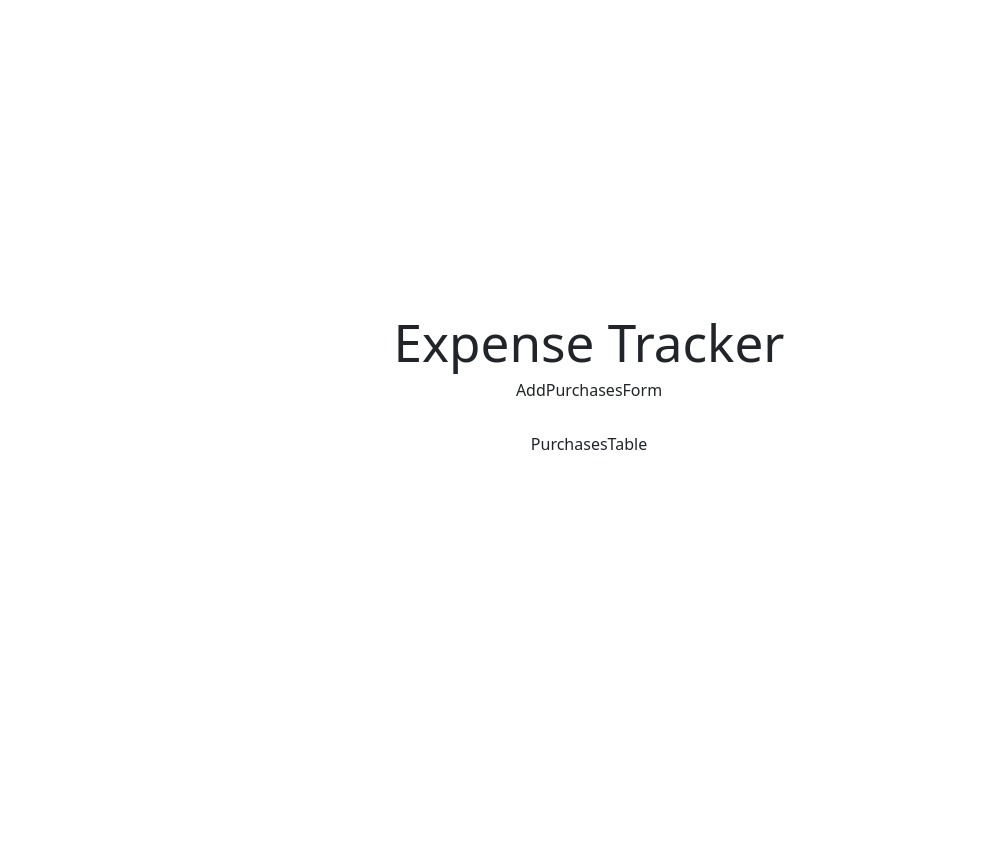
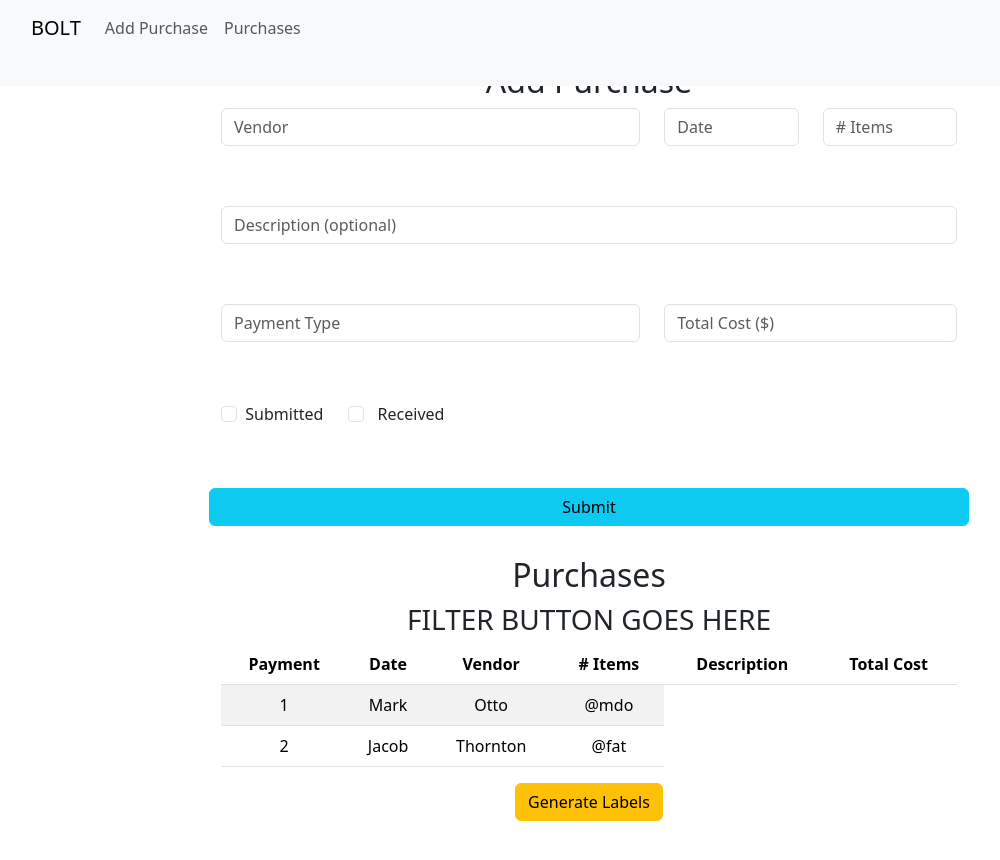
Before and after one commit to jennahuttunen/mvp-leo, a React (Vite) app in the folder client/: page /purchases in a window 1280 px wide. Shown: the top 860 px of the page, without its empty margins (51-1051 px from the left). Before the commit the page ends 800 px from the top, so only its background shows below. Built offline with nearby package versions, Linux system fonts and the light colour scheme.

Commit message:
Added navbar component with link mapping; something broken in getProductions function in Homepage component

```diff
--- a/client/src/App.jsx
+++ b/client/src/App.jsx
@@ -8,7 +8,6 @@ import Purchases from "./components/Purchases";
 function App() {
   return (
     <>
-      <h1>Expense Tracker</h1>
       <Routes>
         <Route path="/" element={<Homepage />} />
         <Route path="/purchases" element={<Purchases />} />
--- a/client/src/components/AddProduction.jsx
+++ b/client/src/components/AddProduction.jsx
@@ -51,7 +51,7 @@ const AddProduction = ({ getProductions }) => {
   };
 
   return (
-    <div>
+    <div id="add-production">
       <h2>Add Production</h2>
       <form onSubmit={handleSubmit}>
         <InputGroup className="mb-3">
--- a/client/src/components/AddPurchasesForm.jsx
+++ b/client/src/components/AddPurchasesForm.jsx
@@ -1,4 +1,61 @@
-const AddPurchasesForm = () => {
-  return <div>AddPurchasesForm</div>;
-};
+import Col from "react-bootstrap/Col";
+import Form from "react-bootstrap/Form";
+import Row from "react-bootstrap/Row";
+import Button from "react-bootstrap/Button";
+
+function AddPurchasesForm() {
+  return (
+    <div id="add-purchase">
+      <h2>Add Purchase</h2>
+      <Form>
+        <Row>
+          <Col xs={7}>
+            <Form.Control placeholder="Vendor" />
+          </Col>
+          <Col>
+            <Form.Control placeholder="Date" />
+          </Col>
+          <Col>
+            <Form.Control placeholder="# Items" />
+          </Col>
+        </Row>
+        <Row>
+          <Col>
+            <Form.Control placeholder="Description (optional)" />
+          </Col>
+        </Row>
+        <Row>
+          <Col xs={7}>
+            <Form.Control placeholder="Payment Type" />
+          </Col>
+          <Col>
+            <Form.Control placeholder="Total Cost ($)" />
+          </Col>
+        </Row>
+        <Row>
+          <Col xs={2}>
+            <Form.Check
+              // prettier-ignore
+              type="checkbox"
+              id={`default-checkbox`}
+              label={`Submitted`}
+            />
+          </Col>
+          <Col xs={2}>
+            <Form.Check
+              // prettier-ignore
+              type="checkbox"
+              id={`default-checkbox`}
+              label={`Received`}
+            />
+          </Col>
+        </Row>
+        <Row>
+          <Button variant="info">Submit</Button>
+        </Row>
+      </Form>
+    </div>
+  );
+}
+
 export default AddPurchasesForm;
--- /dev/null
+++ b/client/src/components/GlobalNavbar.jsx
@@ -0,0 +1,27 @@
+import Container from "react-bootstrap/Container";
+import Nav from "react-bootstrap/Nav";
+import Navbar from "react-bootstrap/Navbar";
+
+const GlobalNavbar = ({ links }) => {
+  return (
+    <div>
+      <Navbar bg="light" data-bs-theme="light" className="fixed-top">
+        <Container>
+          {/* Add Home link to Navbar.Brand */}
+          <Navbar.Brand href="#home">BOLT</Navbar.Brand>
+          <Nav className="me-auto">
+            {links.map((link) => (
+              <Nav.Link href={link.path} key={link.id}>
+                {link.label}
+              </Nav.Link>
+            ))}
+            {/* <Nav.Link href="www.linkedin.com/in/leo-bonjo" target="_blank">
+              About Me
+            </Nav.Link> Can't get it to remove LocalHost:4000 from the url... */}
+          </Nav>
+        </Container>
+      </Navbar>
+    </div>
+  );
+};
+export default GlobalNavbar;
--- a/client/src/components/Homepage.jsx
+++ b/client/src/components/Homepage.jsx
@@ -1,13 +1,21 @@
 import "./Homepage.css";
 import ProductionGrid from "./ProductionGrid";
 import AddProduction from "./AddProduction";
+import GlobalNavbar from "./GlobalNavbar";
 import { useState, useEffect } from "react";
 
 const Homepage = () => {
+  // Create links obj to pass to Global Navbar
+  const links = [
+    { id: 1, label: "Add Production", path: "#add-production" },
+    { id: 2, label: "Productions", path: "#production-grid" },
+  ];
+
   const [productions, setProductions] = useState([]);
   // Productions is the array fetched from the db which will replace []
 
-  const getProductions = () => {
+  // Broken???
+  const getProductions = (req, res) => {
     fetch("/api/productions")
       .then((res) => res.json()) // Wait to see if the server can satisfy request
       .then((json) => {
@@ -25,6 +33,8 @@ const Homepage = () => {
 
   return (
     <div className="container-fluid">
+      <GlobalNavbar links={links} />
+      <h1>Expense Tracker</h1>
       <h1>Home Page</h1>
       <ProductionGrid productions={productions} />
       <AddProduction getProductions={getProductions} />
--- a/client/src/components/ProductionGrid.jsx
+++ b/client/src/components/ProductionGrid.jsx
@@ -4,7 +4,7 @@ import Card from "react-bootstrap/Card";
 
 const ProductionGrid = ({ productions }) => {
   return (
-    <section>
+    <section id="production-grid">
       <h2>Productions</h2>
       <div className="productions-grid">
         {productions.map((prod) => {
--- a/client/src/components/Purchases.jsx
+++ b/client/src/components/Purchases.jsx
@@ -1,8 +1,16 @@
 import PurchasesTable from "./PurchasesTable";
 import AddPurchasesForm from "./AddPurchasesForm";
+import Navbar from "./GlobalNavbar";
 const Purchases = () => {
+  // Links for the navbar
+  const links = [
+    { id: 1, label: "Add Purchase", path: "#add-purchase", target: "" },
+    { id: 2, label: "Purchases", path: "#purchases-table", target: "" },
+  ];
+
   return (
     <div>
+      <Navbar links={links} />
       <AddPurchasesForm />
       <PurchasesTable />
     </div>
--- a/client/src/components/PurchasesTable.jsx
+++ b/client/src/components/PurchasesTable.jsx
@@ -1,4 +1,39 @@
+import Table from "react-bootstrap/Table";
+import Button from "react-bootstrap/Button";
+
 const PurchasesTable = () => {
-  return <div>PurchasesTable</div>;
+  return (
+    <div id="purchases-table">
+      <h2>Purchases</h2>
+      <h3>FILTER BUTTON GOES HERE</h3>
+      <Table striped>
+        <thead>
+          <tr>
+            <th>Payment</th>
+            <th>Date</th>
+            <th>Vendor</th>
+            <th># Items</th>
+            <th>Description</th>
+            <th>Total Cost</th>
+          </tr>
+        </thead>
+        <tbody>
+          <tr>
+            <td>1</td>
+            <td>Mark</td>
+            <td>Otto</td>
+            <td>@mdo</td>
+          </tr>
+          <tr>
+            <td>2</td>
+            <td>Jacob</td>
+            <td>Thornton</td>
+            <td>@fat</td>
+          </tr>
+        </tbody>
+      </Table>
+      <Button variant="warning">Generate Labels</Button>
+    </div>
+  );
 };
 export default PurchasesTable;
```
